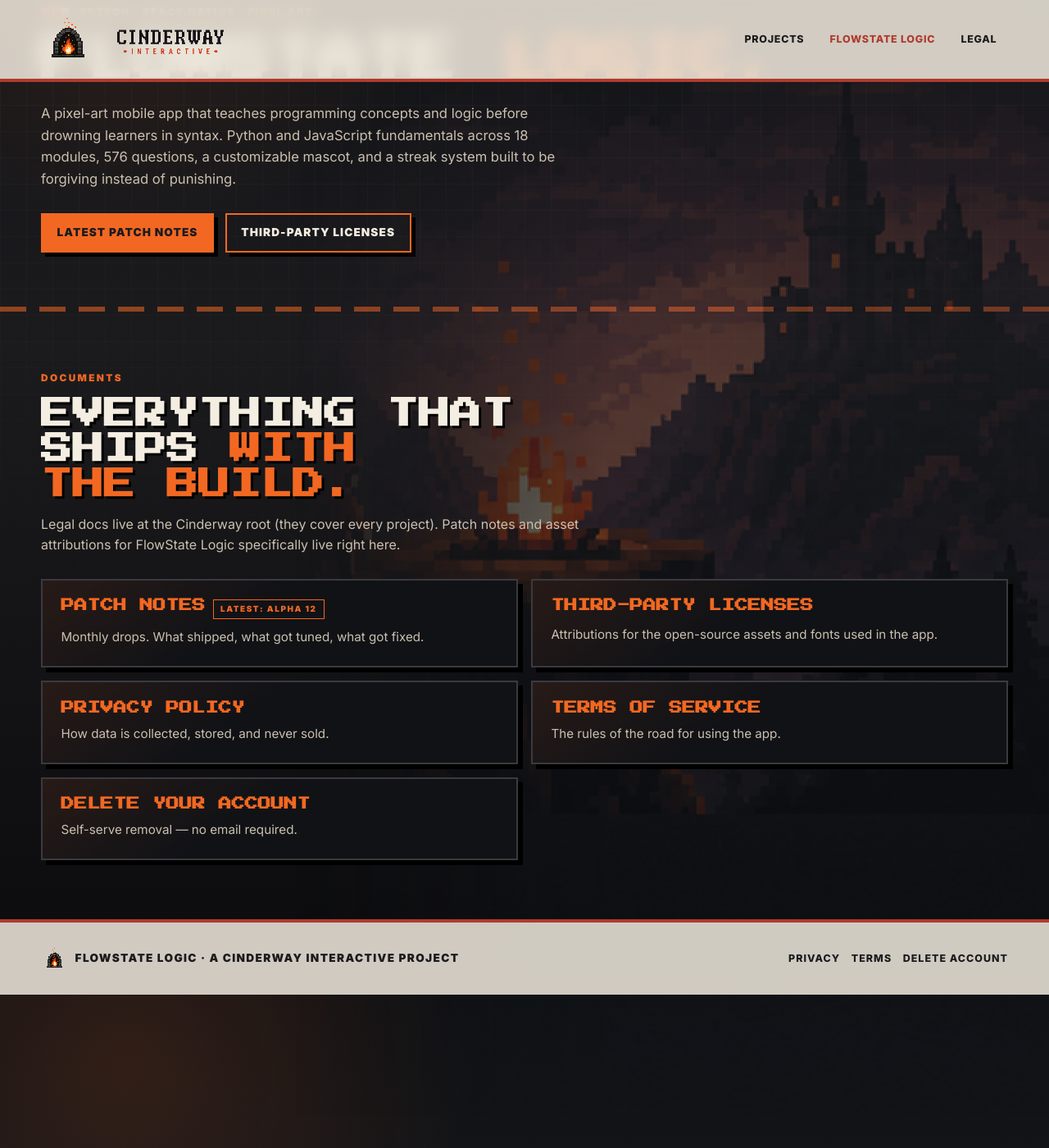
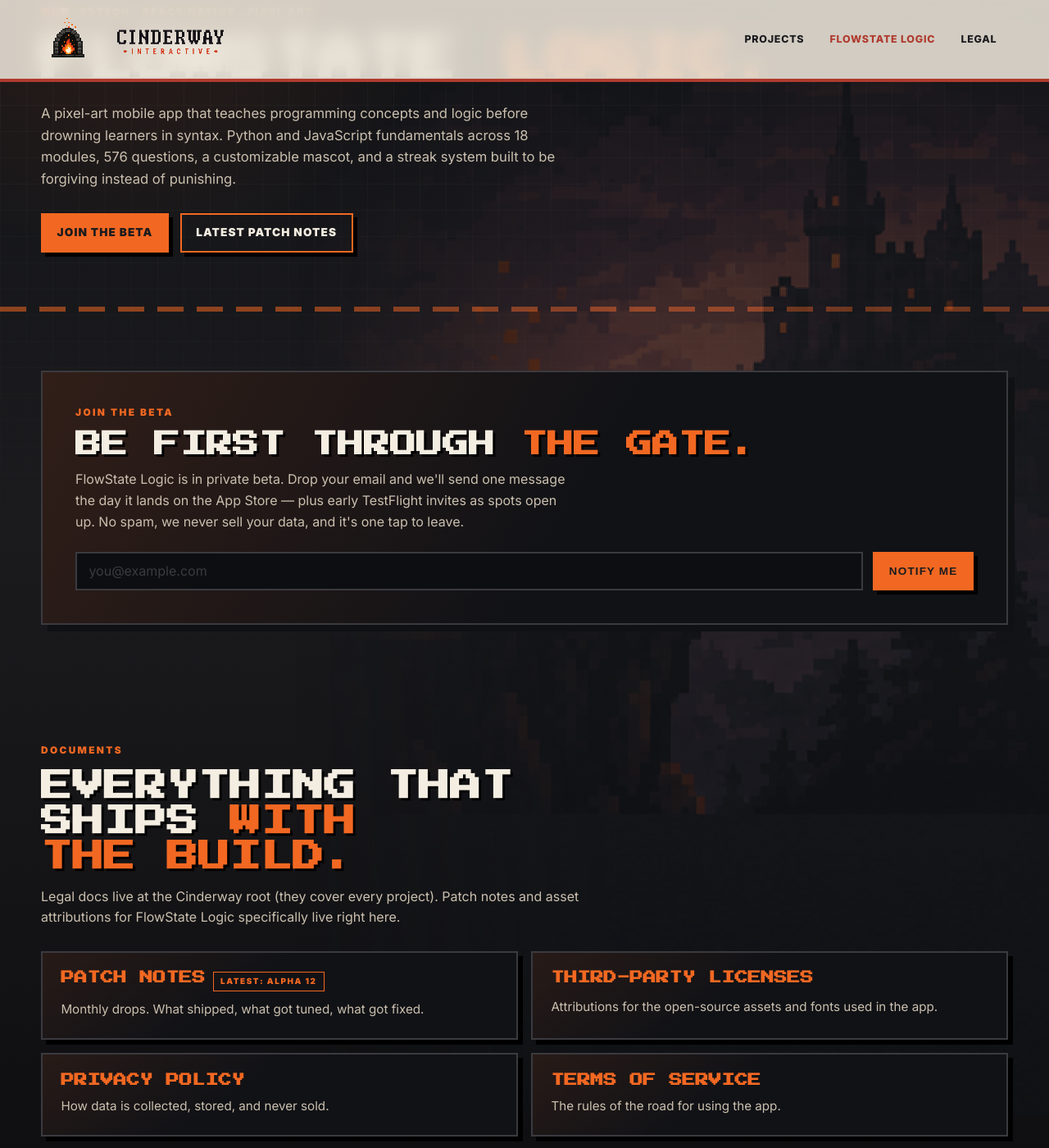
Before and after one commit to andrewkamback-sudo/privacy, a Jekyll site: the page flowstate-logic/index.html, which Jekyll copies as it is, in a window 1280 px wide and 1400 px high, scrolled down 220 px. Shown: the whole window at 82% size. Built offline with Jekyll 4.4.1, drawn with Linux system fonts in a browser that asks for light colours.

Commit message:
Add beta waitlist + cookieless analytics to FlowState Logic landing
- Buttondown embed signup form on the landing page (native-submit
  fallback, JS-enhanced to POST inline without leaving the page)
- Hero CTA now leads with "Join the beta"; patch notes demoted to secondary
- Plausible (cookieless) analytics tag on the landing page and shared
  patch-notes layout — inert until the domain is registered

Co-Authored-By: Claude Opus 4.8 <noreply@anthropic.com>

```diff
--- a/_layouts/default.html
+++ b/_layouts/default.html
@@ -12,6 +12,10 @@
   <link rel="preconnect" href="https://fonts.googleapis.com">
   <link rel="preconnect" href="https://fonts.gstatic.com" crossorigin>
   <link rel="stylesheet" href="/css/legal.css">
+
+  <!-- Analytics — cookieless, no consent banner needed. See flowstate-logic/index.html
+       for swap notes if you use a different provider. -->
+  <script defer data-domain="cinderwayinteractive.com" src="https://plausible.io/js/script.js"></script>
 </head>
 <body>
   <a class="skip-link" href="#main">Skip to content</a>
--- a/css/cinderway.css
+++ b/css/cinderway.css
@@ -517,6 +517,76 @@ h2 {
 .cta-box h2 { font-size: clamp(1.2rem, 2.4vw, 1.8rem); }
 .cta-box p { margin: 0.5rem 0 0; color: var(--color-muted); max-width: 56ch; }
 
+/* ---------- 6b. Waitlist / signup ---------- */
+.signup-box {
+  display: grid;
+  gap: 1.5rem;
+  padding: clamp(1.5rem, 4vw, 2.5rem);
+  border: var(--border-pixel);
+  background:
+    linear-gradient(120deg, rgba(242, 104, 34, 0.14), transparent 55%),
+    #111216;
+  box-shadow: var(--shadow-hard);
+}
+
+.signup-copy .section-label { display: block; margin-bottom: 0.75rem; }
+.signup-copy h2 { font-size: clamp(1.3rem, 2.6vw, 2rem); }
+.signup-copy p { margin: 0.75rem 0 0; color: var(--color-muted); max-width: 60ch; }
+
+.signup-form { margin: 0; }
+
+.signup-row {
+  display: flex;
+  gap: 0.75rem;
+  flex-wrap: wrap;
+  align-items: stretch;
+}
+
+.signup-input {
+  flex: 1 1 16rem;
+  min-width: 0;
+  min-height: 46px;
+  padding: 0.7rem 0.9rem;
+  border: 2px solid var(--color-charcoal);
+  background: #0d0e11;
+  color: var(--color-cream);
+  font-family: var(--font-body);
+  font-size: 1rem;
+  transition: border-color var(--transition-fast), box-shadow var(--transition-fast);
+}
+
+.signup-input::placeholder { color: var(--color-charcoal); }
+
+.signup-input:focus-visible {
+  outline: none;
+  border-color: var(--color-ember);
+  box-shadow: 0 0 0 3px rgba(242, 104, 34, 0.28);
+}
+
+.signup-form .button { flex: 0 0 auto; }
+
+.signup-status {
+  margin: 0.9rem 0 0;
+  font-size: 0.9rem;
+  font-weight: 700;
+  color: var(--color-muted);
+}
+.signup-status.is-success { color: var(--color-gold); }
+.signup-status.is-error { color: var(--color-brick); }
+
+/* Visually-hidden label, still read by screen readers. */
+.sr-only {
+  position: absolute;
+  width: 1px;
+  height: 1px;
+  padding: 0;
+  margin: -1px;
+  overflow: hidden;
+  clip: rect(0, 0, 0, 0);
+  white-space: nowrap;
+  border: 0;
+}
+
 /* ---------- 7. Footer ----------
    Mirror the header inversion: warm cream bar with dark ink text +
    brick accents. Keeps the brick stripe along the top edge to echo
@@ -605,6 +675,8 @@ h2 {
 @media (max-width: 760px) {
   .card-grid { grid-template-columns: 1fr; }
   .cta-box { grid-template-columns: 1fr; }
+  .signup-row { flex-direction: column; }
+  .signup-row .button { width: 100%; }
   .footer-inner { flex-direction: column; align-items: flex-start; gap: 0.6rem; }
 
   .header-inner { min-height: 76px; padding-block: 0.5rem; }
--- a/flowstate-logic/index.html
+++ b/flowstate-logic/index.html
@@ -15,6 +15,13 @@
   <link rel="preconnect" href="https://fonts.googleapis.com">
   <link rel="preconnect" href="https://fonts.gstatic.com" crossorigin>
   <link rel="stylesheet" href="../css/cinderway.css">
+
+  <!-- Analytics — cookieless, no consent banner needed. Register
+       cinderwayinteractive.com at https://plausible.io and this goes live;
+       until then it's inert. Prefer a free tool? Swap just this one <script>
+       line for your Cloudflare Web Analytics / Umami snippet — nothing else
+       on the page changes. -->
+  <script defer data-domain="cinderwayinteractive.com" src="https://plausible.io/js/script.js"></script>
 </head>
 <body>
   <a class="skip-link" href="#main">Skip to content</a>
@@ -56,8 +63,52 @@
             mascot, and a streak system built to be forgiving instead of punishing.
           </p>
           <div class="hero-actions">
-            <a class="button" href="patch-notes/">Latest patch notes</a>
-            <a class="button secondary" href="license.html">Third-party licenses</a>
+            <a class="button" href="#waitlist">Join the beta</a>
+            <a class="button secondary" href="patch-notes/">Latest patch notes</a>
+          </div>
+        </div>
+      </section>
+
+      <section class="section" id="waitlist" aria-labelledby="waitlist-title">
+        <div class="container">
+          <div class="signup-box">
+            <div class="signup-copy">
+              <span class="section-label">Join the beta</span>
+              <h2 id="waitlist-title">Be first through <span class="accent">the gate.</span></h2>
+              <p>
+                FlowState Logic is in private beta. Drop your email and we'll send one
+                message the day it lands on the App Store — plus early TestFlight invites
+                as spots open up. No spam, we never sell your data, and it's one tap to leave.
+              </p>
+            </div>
+
+            <!-- Buttondown embed. Replace YOUR_BUTTONDOWN_USERNAME below with your
+                 handle from Settings → your account URL (the form action). The plain
+                 form already works with JS disabled; js/cinderway.js enhances it to
+                 submit inline without leaving the page. -->
+            <form
+              class="signup-form"
+              action="https://buttondown.com/api/emails/embed-subscribe/YOUR_BUTTONDOWN_USERNAME"
+              method="post"
+              target="_blank"
+              data-signup-form
+            >
+              <label class="sr-only" for="signup-email">Email address</label>
+              <div class="signup-row">
+                <input
+                  class="signup-input"
+                  id="signup-email"
+                  type="email"
+                  name="email"
+                  inputmode="email"
+                  autocomplete="email"
+                  placeholder="you@example.com"
+                  required
+                >
+                <button class="button" type="submit">Notify me</button>
+              </div>
+              <p class="signup-status" role="status" aria-live="polite" data-signup-status hidden></p>
+            </form>
           </div>
         </div>
       </section>
--- a/js/cinderway.js
+++ b/js/cinderway.js
@@ -69,6 +69,60 @@
     update();
   }
 
+  // ---------- Waitlist signup (Buttondown embed) ----------
+  // Progressive enhancement: the <form data-signup-form> already works with
+  // JS off (native POST opens Buttondown's confirmation page in a new tab).
+  // With JS we intercept, POST in the background, and show an inline message
+  // so the visitor never leaves the landing page.
+  function initSignup() {
+    var form = document.querySelector('[data-signup-form]');
+    if (!form || !window.fetch) return;
+
+    var status = form.querySelector('[data-signup-status]');
+    var input = form.querySelector('input[type="email"]');
+    var button = form.querySelector('button[type="submit"]');
+
+    function setStatus(msg, state) {
+      if (!status) return;
+      status.textContent = msg;
+      status.hidden = !msg;
+      status.classList.remove('is-success', 'is-error');
+      if (state) status.classList.add(state);
+    }
+
+    form.addEventListener('submit', function (event) {
+      // If the placeholder username was never swapped in, fall back to the
+      // native submit rather than silently POSTing to a dead endpoint.
+      if (form.action.indexOf('YOUR_BUTTONDOWN_USERNAME') !== -1) return;
+      event.preventDefault();
+
+      if (input && !input.checkValidity()) {
+        input.reportValidity();
+        return;
+      }
+
+      if (button) button.disabled = true;
+      setStatus('Signing you up…', null);
+
+      // no-cors: Buttondown's embed endpoint doesn't return CORS headers, so
+      // the response is opaque. The subscribe still lands; we optimistically
+      // confirm and only surface an error on an outright network failure.
+      fetch(form.action, {
+        method: 'POST',
+        mode: 'no-cors',
+        body: new URLSearchParams({ email: input ? input.value : '', embed: '1' })
+      }).then(function () {
+        form.reset();
+        setStatus("You're on the list — check your inbox to confirm.", 'is-success');
+      }).catch(function () {
+        setStatus('Something went wrong. Please try again in a moment.', 'is-error');
+      }).finally(function () {
+        if (button) button.disabled = false;
+      });
+    });
+  }
+
   initNav();
   initParallax();
+  initSignup();
 })();
```
